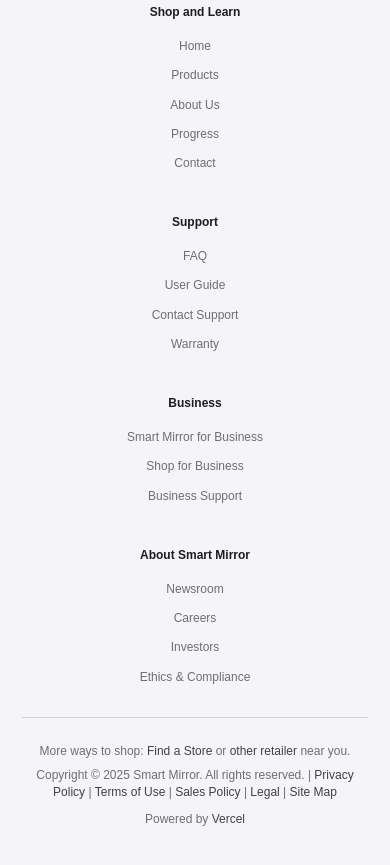
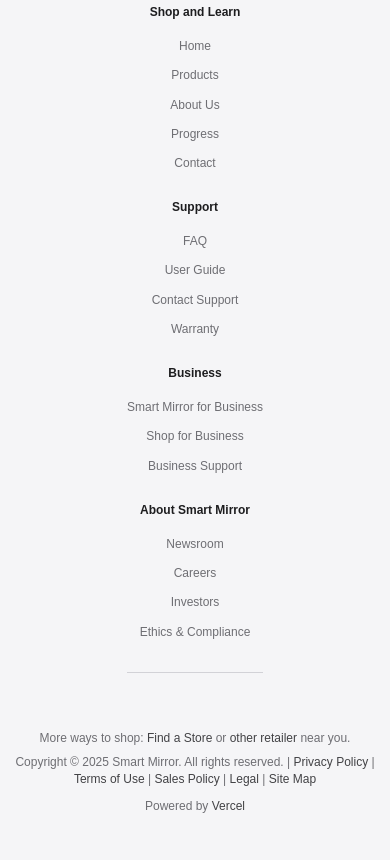
Before and after one commit to Darren-Fong/crowdfunding_project, a website: page index.html in a window 390 px wide. Shown: the part 3370-4235 px from the top of the page. Drawn offline with Linux system fonts and the light colour scheme; no server answers.

Commit message:
Fix footer styling to match Apple.com design

```diff
--- a/styles.css
+++ b/styles.css
@@ -979,12 +979,16 @@
     font-size: 12px;
     color: #6e6e73;
     border-top: 1px solid #d2d2d7;
+    margin-top: auto;
+    width: 100%;
 }
 
 .footer-content {
     max-width: 980px;
     margin: 0 auto;
     padding: 0 22px;
+    display: flex;
+    flex-direction: column;
 }
 
 .footer-columns {
@@ -1035,6 +1039,10 @@
 
 .footer-legal p {
     margin: 8px 0;
+    color: #6e6e73;
+    font-size: 12px;
+    line-height: 1.4;
+    opacity: 1;
 }
 
 .footer-legal a {
@@ -1050,6 +1058,14 @@
     color: #6e6e73;
 }
 
+.footer-credits p {
+    margin: 8px 0;
+    color: #6e6e73;
+    font-size: 12px;
+    line-height: 1.4;
+    opacity: 1;
+}
+
 .footer-credits a {
     color: #424245;
     text-decoration: none;
@@ -1062,12 +1078,18 @@
 @media (max-width: 768px) {
     .footer-columns {
         grid-template-columns: repeat(2, 1fr);
+        gap: 20px;
     }
 }
 
 @media (max-width: 480px) {
     .footer-columns {
         grid-template-columns: 1fr;
+        gap: 15px;
+    }
+
+    .footer-content {
+        padding: 0 15px;
     }
 }
 
@@ -1377,6 +1399,7 @@
         padding: 20px;
     }
 
+    /* Remove old footer styles */
     .footer-content {
         flex-direction: column;
         text-align: center;
@@ -2240,3 +2263,28 @@
     margin-left: 0.5rem;
     font-size: 1.2rem;
 }
+
+/* Remove old footer styles */
+.footer-content {
+    display: flex;
+    justify-content: space-between;
+    align-items: center;
+    flex-wrap: wrap;
+    gap: 2rem;
+}
+
+.footer-sitemap {
+    display: flex;
+    gap: 2rem;
+    flex-wrap: wrap;
+}
+
+.footer-sitemap a {
+    color: var(--text-color);
+    text-decoration: none;
+    transition: color 0.3s;
+}
+
+.footer-sitemap a:hover {
+    color: var(--primary-color);
+}
```
